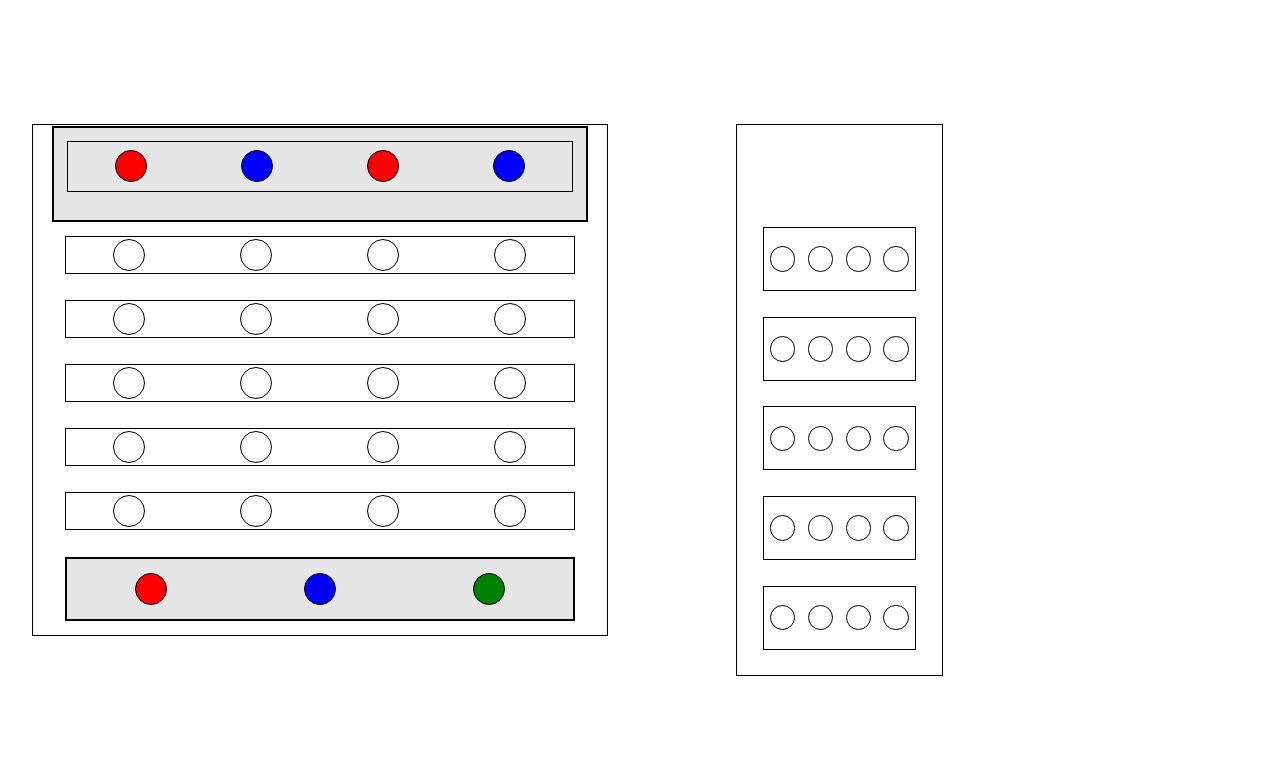
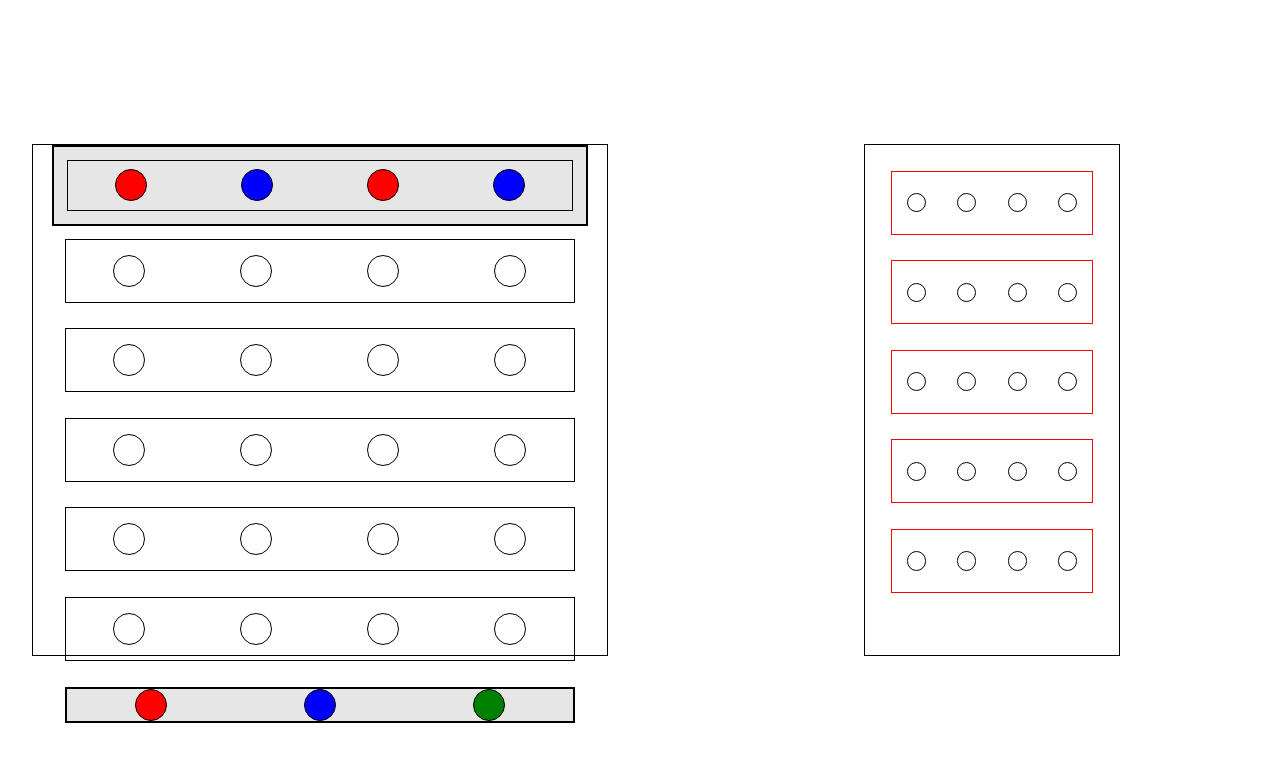
Before and after one commit to Flothar78/mastermind, a Vue app: page / in a window 1280 px wide. Shown: the top 762 px of the page. Built offline with nearby package versions, Linux system fonts and the light colour scheme; the HTML template or start-up script is replaced by a standard one.

Commit message:
auto update checkColorsPlaces data  fro m store to resultView

```diff
--- a/src/App.vue
+++ b/src/App.vue
@@ -11,7 +11,7 @@ import ResultView from "@/views/ResultView.vue";
 </template>
 
 <style scoped>
-@media screen and (min-width: 1250px) {
+@media screen and (min-width: 950px) {
   .wrapper {
     display: flex;
     justify-content: space-between;
--- a/src/components/ColorCheck.vue
+++ /dev/null
@@ -1,45 +0,0 @@
-<script setup lang="ts">
-import { useColorStore } from "@/stores/ColorStore.js";
-const color_store = useColorStore();
-const numberOfPeons = color_store.numberOfPeons;
-const checkColorsPlaces = color_store.checkColorsPlaces();
-console.log(checkColorsPlaces);
-</script>
-
-<template>
-  <div class="color-check-container">
-    <div
-      v-for="number in numberOfPeons"
-      :key="number"
-      class="color-check"
-      :class="checkColorsPlaces"
-    ></div>
-  </div>
-</template>
-
-<style scoped>
-.color-check-container {
-  border: black 1px solid;
-  display: flex;
-  justify-content: space-around;
-  align-items: center;
-  min-width: 12vw;
-  height: 5vw;
-  margin: 2vw;
-}
-.color-check {
-  border: black 1px solid;
-  width: 2vw;
-  height: 2vw;
-  border-radius: 50%;
-}
-.black {
-  background-color: black;
-}
-.grey {
-  background-color: grey;
-}
-.none {
-  background-color: red;
-}
-</style>
--- a/src/components/PeonsRow.vue
+++ b/src/components/PeonsRow.vue
@@ -23,13 +23,13 @@ const { rows } = storeToRefs(color_store);
 </template>
 
 <style scoped>
-@media screen and (min-width: 1250px) {
+@media screen and (min-width: 950px) {
   .withinRow {
     border: black 0.5px solid;
     display: flex;
     justify-content: space-around;
     align-items: center;
-    height: 3vw;
+    height: 5vw;
     margin: 1vw;
   }
   .betweenRows {
--- a/src/stores/ColorStore.js
+++ b/src/stores/ColorStore.js
@@ -14,6 +14,7 @@ export const useColorStore = defineStore("ColorStore", {
             choiceOfColor: [],
             arrayOfChosenPeons: reactive([]),
             solutionColors: reactive([]),
+            resultColors: reactive([]),
         };
     },
     actions: {
@@ -41,18 +42,19 @@ export const useColorStore = defineStore("ColorStore", {
         checkColorsPlaces() {
             const choicePlayer = toRaw(this.arrayOfChosenPeons);
             const solutionCombination = toRaw(this.solutionColors);
-            const resultColors = choicePlayer.map((x, i) => {
+            choicePlayer.map((x, i) => {
                 if (solutionCombination[i] === x) {
-                    return "black";
+                    this.resultColors.push("black");
                 }
                 else if (solutionCombination.includes(x)) {
-                    return "grey";
+                    this.resultColors.push("grey");
                 }
                 else {
-                    return "none";
+                    this.resultColors.push("none");
                 }
             });
-            return resultColors;
+            console.log(this.resultColors);
+            return this.resultColors;
         },
     },
     getters: {
--- a/src/views/ResultView.vue
+++ b/src/views/ResultView.vue
@@ -1,24 +1,53 @@
 <script setup>
-import ColorCheck from "@/components/ColorCheck.vue";
+import PeonOccurence from "@/components/PeonOccurence.vue";
 import { useColorStore } from "@/stores/ColorStore.js";
 import { storeToRefs } from "pinia";
 const color_store = useColorStore();
-const { rows } = storeToRefs(color_store);
-const numberOfRows = rows;
+const { rows, numberOfPeons } = storeToRefs(color_store);
+const checkColorsPlaces = color_store.checkColorsPlaces();
+console.log(checkColorsPlaces);
 </script>
 <template>
   <div class="try-result">
-    <ColorCheck v-for="number in numberOfRows" :key="number" />
+    <div v-for="row in rows" :key="row.id" class="color-check-container">
+      <PeonOccurence
+        v-for="number in numberOfPeons"
+        :key="number"
+        class="peonsInCheckRows"
+        :class="checkColorsPlaces"
+      />
+    </div>
   </div>
 </template>
 
 <style scoped>
-@media screen and (min-width: 1250px) {
+@media screen and (min-width: 950px) {
   .try-result {
     border: black 0.5px solid;
-
-    margin-left: 10vw;
-    padding-top: 6vw;
+    width: 20vw;
+    margin-left: 20vw;
+  }
+  .color-check-container {
+    border: red 1px solid;
+    display: flex;
+    justify-content: space-around;
+    align-items: center;
+    height: 5vw;
+    margin: 2vw;
+  }
+  .peonsInCheckRows {
+    width: 1.5vw;
+    height: 1.5vw;
+    border-radius: 50%;
+  }
+  .black {
+    background-color: black;
+  }
+  .grey {
+    background-color: grey;
+  }
+  .none {
+    background-color: red;
   }
 }
 </style>
--- a/vite.config.js
+++ b/vite.config.js
@@ -5,6 +5,9 @@ import vue from "@vitejs/plugin-vue";
 // https://vitejs.dev/config/
 export default defineConfig({
   base: "/mastermind/",
+  watchOptions: {
+    poll: true,
+  },
   plugins: [vue()],
   resolve: {
     alias: {
```
Also changed, not shown: ColorStore.ts (+7 -5 lines), 2 other files (tests, documents, lock files or other folders).
